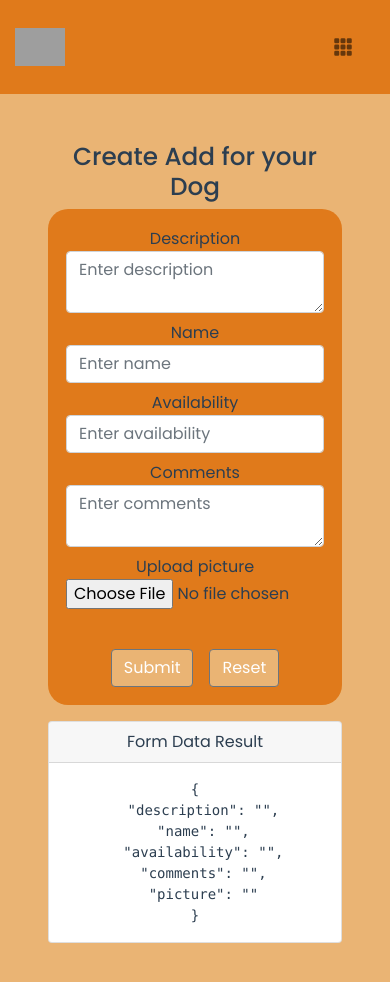
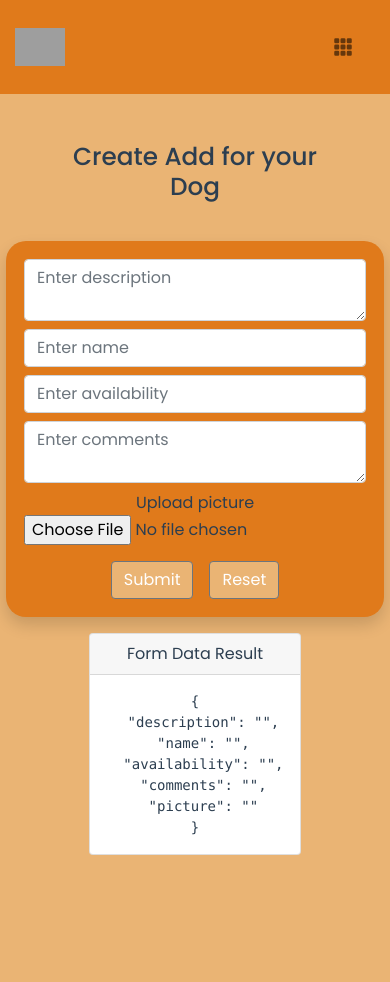
Before and after one commit to amrhefny87/DoggyFriendly, a Vue app: page /formdogs in a window 390 px wide. Shown: the top 982 px of the page. After the commit the page ends 903 px from the top, so only its background shows below. Built offline with nearby package versions, Linux system fonts and the light colour scheme; grey boxes are pictures that could not be loaded.

Commit message:
responsive, header-component

```diff
--- a/public/index.html
+++ b/public/index.html
@@ -4,14 +4,12 @@
     <meta charset="utf-8">
     <meta http-equiv="X-UA-Compatible" content="IE=edge">
     <meta name="viewport" content="width=device-width,initial-scale=1.0">
-    <link rel="icon" href="<%= BASE_URL %>favicon.ico">
-    <title><%= htmlWebpackPlugin.options.title %></title>
+    <link rel="icon" href="https://i.ibb.co/rQd5Wnz/imageonline-co-whitebackgroundremoved-1.png">
+    <title>DoggyF, the App for doggy-lovers</title>
     <link href="https://fonts.googleapis.com/css2?family=Poppins:ital,wght@0,200;0,300;0,400;0,500;0,600;0,700;0,800;0,900;1,100;1,200;1,300;1,400;1,500;1,600;1,700;1,900&display=swap" rel="stylesheet">
   </head>
   <body style="background: #eab474;">
-    <noscript>
-      <strong>We're sorry but <%= htmlWebpackPlugin.options.title %> doesn't work properly without JavaScript enabled. Please enable it to continue.</strong>
-    </noscript>
+
     <div id="app"></div>
     <!-- built files will be auto injected -->
   </body>
--- a/src/App.vue
+++ b/src/App.vue
@@ -1,6 +1,6 @@
 <template>
   <div id="app">
-    <Header />
+
     <router-view />
   </div>
 </template>
--- a/src/views/AdType.vue
+++ b/src/views/AdType.vue
@@ -1,29 +1,36 @@
 <template>
-  <div class="p-5">
-    <h2>Whar type of ad do you want to create?</h2>
-    <div id="formDogContainer" class="border border-dark">
+  <div class="d-flex flex-column align-items-center">
+    <Header/>
+  <div class="p-5 d-flex flex-column align-items-center">
+    <h2>What type of ad do you want to create?</h2>
+    <div id="formDogContainer" class="border border-dark p-5 mt-5 shadow">
         <div class="btn-group-vertical align-items-center">
-        <Button root="/formdogs" name="DOGS" />
-        <Button root="/formsitters" name="SITTERS" />
+        <Button root="/formdogs" name="DOGS" class="m-3" />
+        <Button root="/formsitters" name="SITTERS" class="m-3" />
         </div>
     </div>
   </div>
+  </div>
+
 </template>
 <script>
 import Button from '@/components/Button.vue'
+import Header from "@/components/Header.vue";
+
 
 export default {
     name: "AdType",
     components: {
-        Button
+        Button,
+        Header
     },
 }
 </script>
 <style scoped>
 #formDogContainer {
   background: #F7A440;
-  padding: 80px 0;
   border-radius: 20px;
+  max-width:500px;
   width: 100%;
 }
 #button1{
--- a/src/views/Dogs.vue
+++ b/src/views/Dogs.vue
@@ -1,5 +1,6 @@
 <template>
   <div class="dogs">
+    <Header />
     <h1 class="mt-3">Dog</h1>
     <Button root="/adtype" name="Add and Ad" />
     <div v-for="event in events" :key="event.id"  class="d-flex flex-column align-items-center">
@@ -13,12 +14,14 @@
 import NewAd from '@/components/NewAd.vue'
 import {apidogs} from '@/apis/ApiDogs'
 import Button from '@/components/Button.vue'
+import Header from "@/components/Header.vue";
 
 export default {
   name: 'Dogs',
   components: {
     NewAd,
-    Button
+    Button,
+    Header
   },
   data(){
     return{
--- a/src/views/FormDogs.vue
+++ b/src/views/FormDogs.vue
@@ -1,12 +1,14 @@
 <template>
-  <div class="p-5">
+  <div>
+    <Header />
+    <div class="p-5 d-flex flex-column align-items-center">
     <h2>Create Add for your Dog</h2>
-    <div id="formDogContainer">
+    <div id="formDogContainer" class="shadow">
       <b-form @submit="onSubmit" @reset="onReset" v-if="show">
         <b-form-group
           class="m-2"
           id="input-group-2"
-          label="Description "
+          label=" "
           label-for="input-2"
         >
           <b-form-textarea
@@ -18,7 +20,7 @@
         </b-form-group>
         <b-form-group
           id="input-group-2"
-          label="Name"
+          label=""
           label-for="input-2"
           class="m-2 text-left"
         >
@@ -31,7 +33,7 @@
         </b-form-group>
         <b-form-group
           id="input-group-2"
-          label="Availability"
+          label=""
           label-for="input-2"
           class="m-2"
         >
@@ -45,7 +47,7 @@
 
         <b-form-group
           id="input-group-2"
-          label="Comments"
+          label=""
           label-for="input-2"
           class="m-2"
         >
@@ -77,11 +79,18 @@
     <b-card class="mt-3" header="Form Data Result">
       <pre class="m-0">{{ form }}</pre>
     </b-card>
+    </div>
   </div>
 </template>
 <script>
+
+import Header from "@/components/Header.vue";
 export default {
   name: "FormDogs",
+  components: {
+
+    Header
+  },
 
   data() {
     return {
@@ -123,6 +132,9 @@ export default {
   background: #e07a1b;
   padding: 10px;
   border-radius: 20px;
+  margin-top: 2rem;
+  max-width: 500px;
+
 }
 
 #buttonSub {
--- a/src/views/FormSitters.vue
+++ b/src/views/FormSitters.vue
@@ -1,12 +1,14 @@
 <template>
-  <div class="p-5">
+<div>
+  <Header />
+  <div class="p-5 d-flex flex-column align-items-center ">
     <h2>Create your Sitter Add</h2>
-    <div id="formDogContainer">
+    <div id="formDogContainer" class="shadow">
       <b-form @submit="onSubmit" @reset="onReset" v-if="show">
         <b-form-group
           class="m-2"
           id="input-group-2"
-          label="Description "
+          label=" "
           label-for="input-2"
         >
           <b-form-textarea
@@ -19,7 +21,7 @@
 
         <b-form-group
           id="input-group-2"
-          label="Availability"
+          label=""
           label-for="input-2"
           class="m-2"
         >
@@ -33,7 +35,7 @@
 
         <b-form-group
           id="input-group-2"
-          label="Comments"
+          label=""
           label-for="input-2"
           class="m-2"
         >
@@ -54,10 +56,16 @@
       <pre class="m-0">{{ form }}</pre>
     </b-card>
   </div>
+  </div>
 </template>
 <script>
+import Header from "@/components/Header.vue";
+
 export default {
   name: "FormSitters",
+  components: {
+    Header
+  },
 
   data() {
     return {
@@ -99,6 +107,8 @@ export default {
   background: #e07a1b;
   padding: 10px;
   border-radius: 20px;
+   margin-top: 2rem;
+  max-width: 500px;
 }
 
 #buttonSub {
--- a/src/views/Sitters.vue
+++ b/src/views/Sitters.vue
@@ -1,5 +1,6 @@
 <template>
   <div class="dogs">
+    <Header />
     <h1 class="mt-3">Sitters</h1>
     <Button root="/adtype" name="Add and Ad" />
     <div v-for="event in events" :key="event.id"  class="d-flex flex-column align-items-center">
@@ -13,13 +14,17 @@
 import NewAd from '@/components/NewAd.vue'
 import {apisitters} from '@/apis/ApiSitters'
 import Button from '@/components/Button.vue'
+import Header from "@/components/Header.vue";
 
 export default {
   name: 'Sitters',
   components: {
     NewAd,
-    Button
+    Button,
+  Header,
   },
+
+
   data(){
     return{
       events:[]
```
